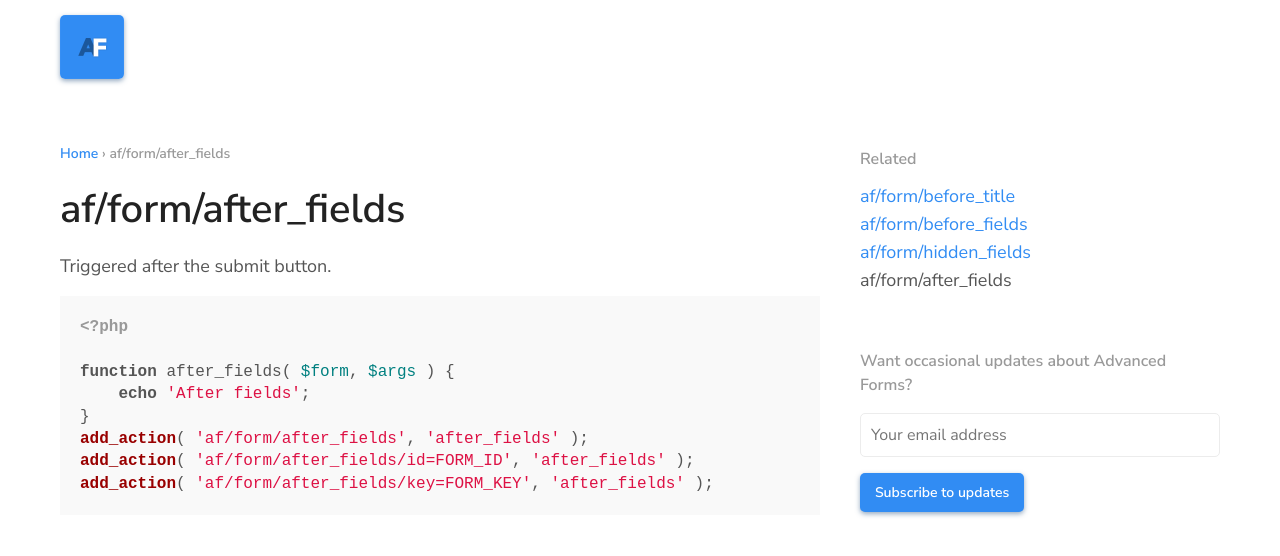
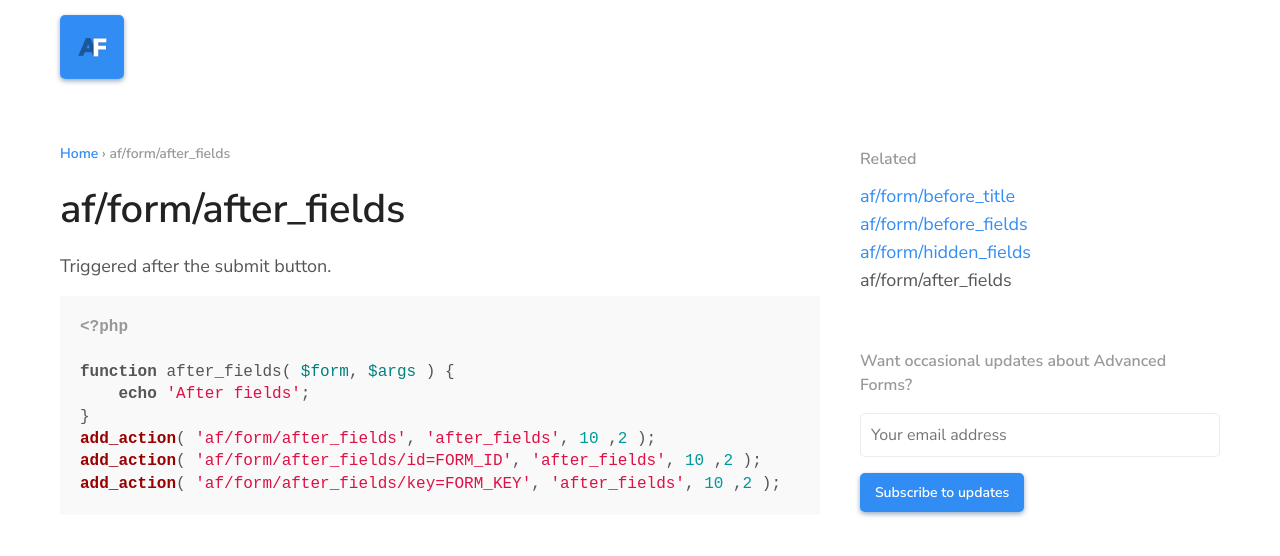
Before and after one commit to advancedforms/advancedforms.github.io, a Jekyll site: the page built from _actions/af-form-after_fields.markdown, in a window 1280 px wide. Shown: the top 556 px of the page. Built offline with Jekyll 4.4.1, drawn with Linux system fonts in a browser that asks for light colours; comment, search, counter and statistics services are not loaded.

```diff
--- a/_actions/af-form-after_fields.markdown
+++ b/_actions/af-form-after_fields.markdown
@@ -13,8 +13,8 @@ Triggered after the submit button.
 function after_fields( $form, $args ) {
     echo 'After fields';
 }
-add_action( 'af/form/after_fields', 'after_fields' );
-add_action( 'af/form/after_fields/id=FORM_ID', 'after_fields' );
-add_action( 'af/form/after_fields/key=FORM_KEY', 'after_fields' );
+add_action( 'af/form/after_fields', 'after_fields', 10 ,2 );
+add_action( 'af/form/after_fields/id=FORM_ID', 'after_fields', 10 ,2 );
+add_action( 'af/form/after_fields/key=FORM_KEY', 'after_fields', 10 ,2 );
 
 {% endhighlight %}
--- a/_actions/af-form-before_fields.markdown
+++ b/_actions/af-form-before_fields.markdown
@@ -13,8 +13,8 @@ Triggered right before the fields and after the description.
 function before_fields( $form, $args ) {
     echo 'Before fields and after description';
 }
-add_action( 'af/form/before_fields', 'before_fields' );
-add_action( 'af/form/before_fields/id=FORM_ID', 'before_fields' );
-add_action( 'af/form/before_fields/key=FORM_KEY', 'before_fields' );
+add_action( 'af/form/before_fields', 'before_fields', 10, 2 );
+add_action( 'af/form/before_fields/id=FORM_ID', 'before_fields', 10, 2 );
+add_action( 'af/form/before_fields/key=FORM_KEY', 'before_fields', 10, 2 );
 
 {% endhighlight %}
--- a/_actions/af-form-before_title.markdown
+++ b/_actions/af-form-before_title.markdown
@@ -13,8 +13,8 @@ Triggered at the beginning of a form, before the title.
 function before_title( $form, $args ) {
     echo 'Before title';
 }
-add_action( 'af/form/before_title', 'before_title' );
-add_action( 'af/form/before_title/id=FORM_ID', 'before_title' );
-add_action( 'af/form/before_title/key=FORM_KEY', 'before_title' );
+add_action( 'af/form/before_title', 'before_title', 10, 2 );
+add_action( 'af/form/before_title/id=FORM_ID', 'before_title', 10, 2 );
+add_action( 'af/form/before_title/key=FORM_KEY', 'before_title', 10, 2 );
 
 {% endhighlight %}
--- a/_actions/af-form-hidden_fields.markdown
+++ b/_actions/af-form-hidden_fields.markdown
@@ -13,8 +13,8 @@ Triggered right before the fields and after the description.
 function hidden_field( $form, $args ) {
     echo '<input type="hidden" name="some_hidden_field" value="with some value">';
 }
-add_action( 'af/form/hidden_fields', 'hidden_field' );
-add_action( 'af/form/hidden_fields/id=FORM_ID', 'hidden_field' );
-add_action( 'af/form/hidden_fields/key=FORM_KEY', 'hidden_field' );
+add_action( 'af/form/hidden_fields', 'hidden_field', 10, 2 );
+add_action( 'af/form/hidden_fields/id=FORM_ID', 'hidden_field', 10, 2 );
+add_action( 'af/form/hidden_fields/key=FORM_KEY', 'hidden_field', 10, 2 );
 
 {% endhighlight %}
--- a/_filters/af-form-field_attributes.markdown
+++ b/_filters/af-form-field_attributes.markdown
@@ -17,8 +17,8 @@ function filter_field_attributes( $attributes, $field, $form, $args ) {
 
     return $attributes;
 }
-add_filter( 'af/form/field_attributes', 'filter_field_attributes' );
-add_filter( 'af/form/field_attributes/id=FORM_ID', 'filter_field_attributes' );
-add_filter( 'af/form/field_attributes/key=FORM_KEY', 'filter_field_attributes' );
+add_filter( 'af/form/field_attributes', 'filter_field_attributes', 10, 4 );
+add_filter( 'af/form/field_attributes/id=FORM_ID', 'filter_field_attributes', 10, 4 );
+add_filter( 'af/form/field_attributes/key=FORM_KEY', 'filter_field_attributes', 10, 4 );
 
 {% endhighlight %}
--- a/_filters/af-form-restriction.markdown
+++ b/_filters/af-form-restriction.markdown
@@ -25,8 +25,8 @@ function restrict_form( $restriction, $form, $args ) {
 
 	return false;
 }
-add_filter( 'af/form/restriction', 'restrict_form' );
-add_filter( 'af/form/restriction/id=FORM_ID', 'restrict_form' );
-add_filter( 'af/form/restriction/key=FORM_KEY', 'restrict_form' );
+add_filter( 'af/form/restriction', 'restrict_form', 10, 4 );
+add_filter( 'af/form/restriction/id=FORM_ID', 'restrict_form', 10, 4 );
+add_filter( 'af/form/restriction/key=FORM_KEY', 'restrict_form', 10, 4 );
 
 {% endhighlight %}
```
